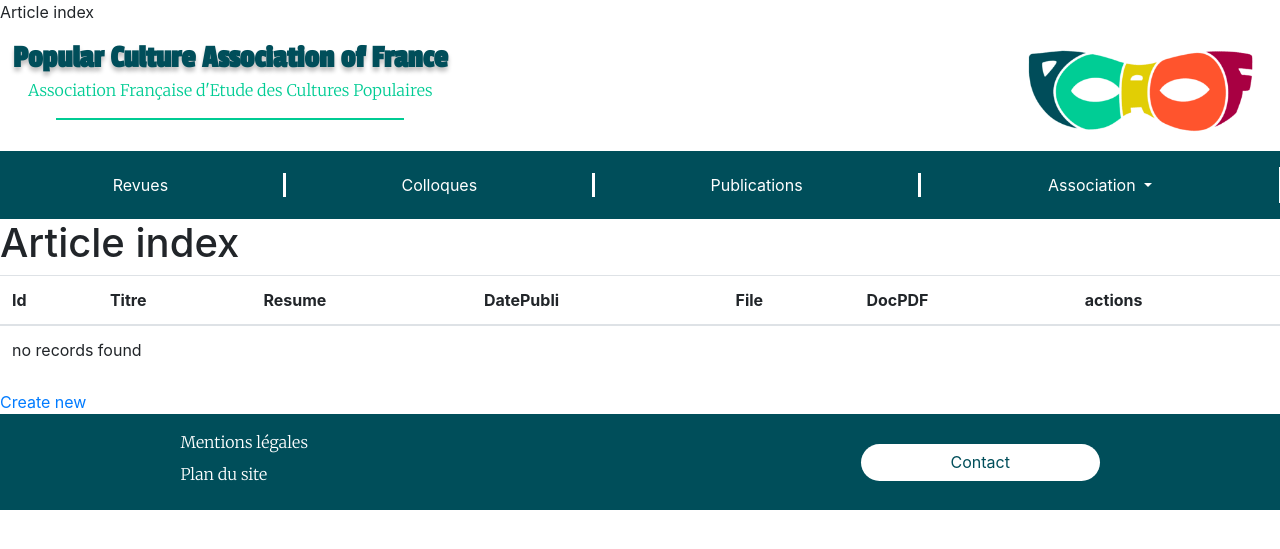
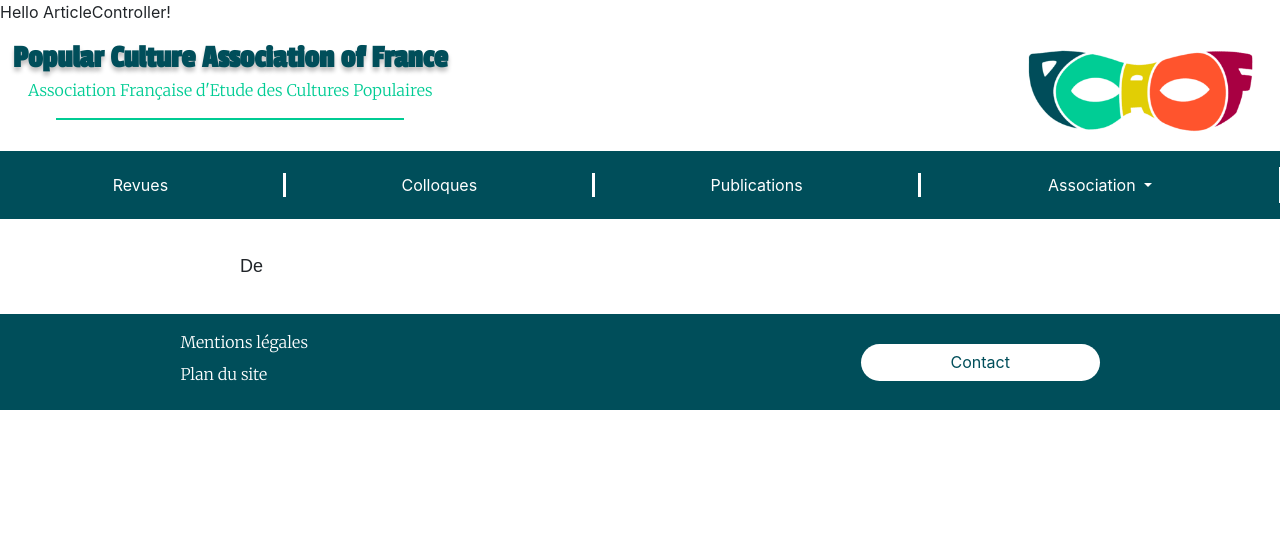
Before and after one commit to Tooki24/PTS3-pcaof, a Symfony app: template projet/templates/article/index.html.twig in a window 1280 px wide. Shown: the top 549 px of the page. Run offline with Twig, Linux system fonts and the light colour scheme; the template is opened without the code that fills it, so the values that code supplies are empty; some libraries are stand-ins or nearby versions.

Commit message:
update colloques/Revues

```diff
--- a/projet/templates/article/index.html.twig
+++ b/projet/templates/article/index.html.twig
@@ -1,43 +1,15 @@
 {% extends 'base.html.twig' %}
 
-{% block title %}Article index{% endblock %}
+{% block title %}Hello ArticleController!{% endblock %}
 
 {% block body %}
-    <h1>Article index</h1>
+<style>
+    .example-wrapper { margin: 1em auto; max-width: 800px; width: 95%; font: 18px/1.5 sans-serif; }
+    .example-wrapper code { background: #F5F5F5; padding: 2px 6px; }
+</style>
 
-    <table class="table">
-        <thead>
-            <tr>
-                <th>Id</th>
-                <th>Titre</th>
-                <th>Resume</th>
-                <th>DatePubli</th>
-                <th>File</th>
-                <th>DocPDF</th>
-                <th>actions</th>
-            </tr>
-        </thead>
-        <tbody>
-        {% for article in articles %}
-            <tr>
-                <td>{{ article.id }}</td>
-                <td>{{ article.titre }}</td>
-                <td>{{ article.resume }}</td>
-                <td>{{ article.datePubli ? article.datePubli|date('Y-m-d') : '' }}</td>
-                <td>{{ article.file }}</td>
-                <td>{{ article.docPDF }}</td>
-                <td>
-                    <a href="{{ path('article_show', {'id': article.id}) }}">show</a>
-                    <a href="{{ path('article_edit', {'id': article.id}) }}">edit</a>
-                </td>
-            </tr>
-        {% else %}
-            <tr>
-                <td colspan="7">no records found</td>
-            </tr>
-        {% endfor %}
-        </tbody>
-    </table>
-
-    <a href="{{ path('article_new') }}">Create new</a>
+<div class="example-wrapper">
+    <p>{{ article.title }}</p>
+    <p>De {{ article }}</p>
+</div>
 {% endblock %}
--- a/projet/templates/revue/index.html.twig
+++ b/projet/templates/revue/index.html.twig
@@ -12,7 +12,7 @@
     <h1 class="text-center">Revues</h1>
 
     {% for revue in revues %}
-            <a href="{{ path('detail_revue', {'idRevue': revue.id}) }}">
+            <a href="{{ path('detail_revue', {'slug': revue.slug}) }}">
                 <div class="m-4">
                     <IMG src="{{ asset('img/test.png') }}" alt="image de la revue" width="100px"
                     height="100px">
--- a/projet/templates/revue/listeArticles.html.twig
+++ b/projet/templates/revue/listeArticles.html.twig
@@ -30,6 +30,11 @@
                         <h3>{{ article.title }}</h3>
                         <h3>{{ article.getDatePubli()|date('d/m/Y') }}</h3>
                         <h3>Nombre de personne : {{ article.getNbPeople() }}</h3>
+                        {% if article.pdfName is not null %}
+                            <a href="{{asset (vich_uploader_asset (article, 'pdfFile'))}}" download>
+                                <img src="{{ asset('img/telecharger.png') }}" width="50px">
+                            </a>
+                        {% endif %}
                     </div>
             {% endfor %}
         </div>
```
Also changed, not shown: projet/src/Controller/ArticleController.php (added, +20 -0 lines), projet/src/Controller/RevueController.php (+4 -3 lines), projet/src/Repository/ColloqueRepository.php (+24 -0 lines), projet/src/Repository/RevueRepository.php (+24 -3 lines), projet/templates/colloque/index.html.twig (+4 -6 lines), projet/public/img/telecharger.png (added).
